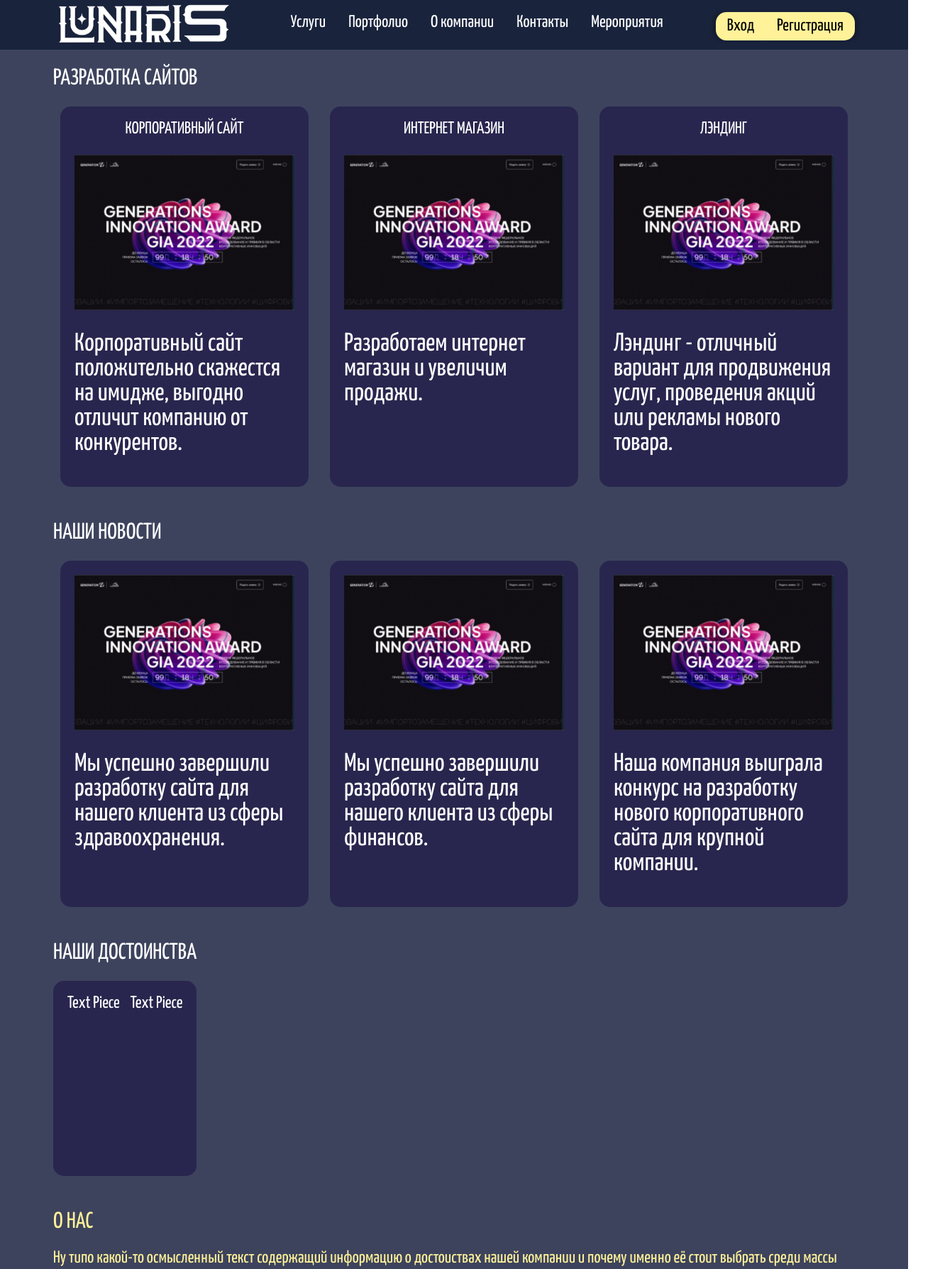
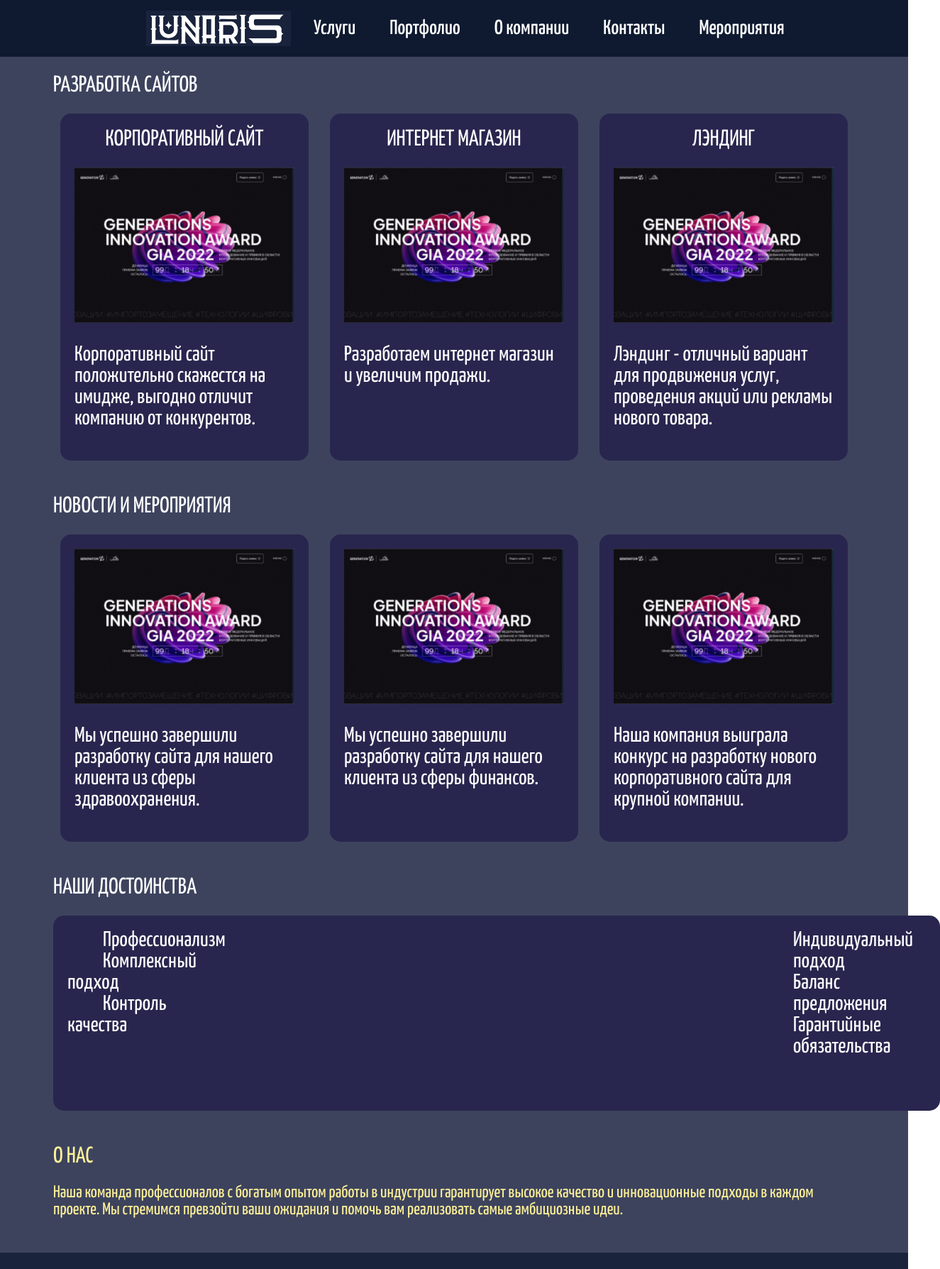
Before and after one commit to 4Bul04kka/client, a React (Create React App) app: page / in a window 1280 px wide. Shown: the top 1788 px of the page at 71% size, 1325 px wide, since content can reach past the window. Built offline with nearby package versions, Linux system fonts and the light colour scheme.

Commit message:
here we go again

```diff
--- a/src/components/footer/Footer.jsx
+++ b/src/components/footer/Footer.jsx
@@ -8,6 +8,7 @@ function Footer() {
       <div className="container">
         <div className="footer_text">
           <p>Адрес: 394000, Россия, г. Воронеж, ул. Абсолютно Реальная 662 этаж, офис 288</p>
+          <p>Телефон: +7-800-555-35-35</p>
         </div>
         <div className="footer_logo">
           <img src={logo} alt="Logo" className="footer-logo" />
--- a/src/components/footer/footer.css
+++ b/src/components/footer/footer.css
@@ -14,7 +14,7 @@
 }
 
 .footer_text {
-  font-size: 0.875rem;
+  font-size: 1.6rem;
 }
 
 .footer-logo {
--- a/src/components/header/header.css
+++ b/src/components/header/header.css
@@ -1,75 +1,42 @@
 .header {
-  background-color: #19233c;
+  background-color: #0f1a30;
   color: #fff;
   width: 100%;
-  height: 70px;
+  height: 80px; /* Ensure this matches the Figma model height */
+  display: flex;
+  align-items: center;
+  justify-content: space-between;
+  padding: 0 2rem; /* Adds padding to the sides */
 }
 
-.container {
-  max-width: 1575px;
-  padding: 0 75px;
-  margin: 0 auto;
-}
-
-.header-logo {
-  height: 4rem;
-}
-
-.header-button:hover {
-  background-color: #fff;
+.header-logo img {
+  height: 50px; /* Make the logo smaller */
+  margin: 10px 2rem; /* Adds space above and below the logo */
 }
 
 .header-nav-list {
   list-style: none;
   display: flex;
-  justify-content: space-around;
   align-items: center;
+  margin: 0;
+  padding: 0;
+  gap: 3rem; /* Adjust spacing between nav items */
 }
 
 .header-nav-link {
-  color: #fff;
+  color: #ffffff;
   text-decoration: none;
-  height: 100%;
-  padding: 0.6rem 1rem;
-  font-size: 1.5rem; /* You can adjust the font size if needed */
-  align-items: stretch;
+  font-size: 1.8rem; /* Increased font size for nav links */
+  font-weight: 500;
   transition: color 0.3s ease;
 }
-.header-nav li.active{
-  background-color: #41403f;
-}
 
-.header-nav-link:hover {
-  color: #fff299;
+.header-nav-link:hover,
+.header-nav li.active .header-nav-link {
+  color: #ffffff;
+  border-bottom: 2px solid #fff299; /* Underline on hover and active state */
 }
 
 .header-buttons-container {
-  display: flex;
-  align-items: center;
+  display: none; /* Buttons are no longer needed */
 }
-
-/* Update the header-button class to set a fixed width */
-.header-button {
-  background-color: #fff299;
-  color: #070606;
-  padding: 0.5rem 1rem;
-  margin-top: 0.6rem;
-  cursor: pointer;
-  transition: background-color 0.3s ease;
-  width: 100%; /* Add this to make both buttons the same size */
-  font-size: 1.5rem;
-  white-space: nowrap; /* Prevents text from wrapping to the next line */
-  text-align: center;
-}
-
-.header-button:first-child {
-  border-top-left-radius: 15px;
-  border-bottom-left-radius: 15px;
-  box-shadow: -5px 0px 5px rgba(0, 0, 0, 0.2); /* Add a subtle shadow for the carved effect */
-}
-
-.header-button:last-child {
-  border-top-right-radius: 15px;
-  border-bottom-right-radius: 15px;
-  box-shadow: 5px 0px 5px rgba(0, 0, 0, 0.2); /* Add a subtle shadow for the carved effect */
-}
--- a/src/components/homepage/Homepage.jsx
+++ b/src/components/homepage/Homepage.jsx
@@ -52,7 +52,7 @@ function News_block() {
     <div className="body">
       <div className="container">
         <div className="block">
-          <h2 className="block-header">НАШИ НОВОСТИ</h2>
+          <h2 className="block-header">Новости и мероприятия</h2>
           <ul className="block-row">
             <li className="block-item">
               <a href="#!">
@@ -95,16 +95,26 @@ function Pluses() {
         <div className="block">
           <h2 className="block-header">НАШИ ДОСТОИНСТВА</h2>
           <div className="block-table">
-            <div className="block-table-row">
-              {/* Repeat the following div for each of the three text pieces in the first row */}
-              <div className="block-table-cell">
-                <p className="block-table-text">Text Piece</p>
+            <div className="block-table-column">
+              <div className="block-table-cell1">
+                <p className="block-table-text">Профессионализм</p>
+              </div>
+              <div className="block-table-cell1">
+                <p className="block-table-text">Комплексный подход</p>
+              </div>
+              <div className="block-table-cell1">
+                <p className="block-table-text">Контроль качества</p>
               </div>
             </div>
-            <div className="block-table-row">
-              {/* Repeat the following div for each of the three text pieces in the second row */}
-              <div className="block-table-cell">
-                <p className="block-table-text">Text Piece</p>
+            <div className="block-table-column">
+              <div className="block-table-cell2">
+                <p className="block-table-text">Индивидуальный подход</p>
+              </div>
+              <div className="block-table-cell2">
+                <p className="block-table-text">Баланс предложения</p>
+              </div>
+              <div className="block-table-cell2">
+                <p className="block-table-text">Гарантийные обязательства</p>
               </div>
             </div>
           </div>
@@ -122,9 +132,8 @@ function About_us() {
           <h2 className="about-us-header">О НАС</h2>
           <div>
             <p className="about-us-text">
-              Ну типо какой-то осмысленный текст содержащий информацию о
-              достоиствах нашей компании и почему именно её стоит выбрать среди
-              массы конкурентов.
+            Наша команда профессионалов с богатым опытом работы в индустрии гарантирует высокое качество и инновационные подходы в каждом проекте.
+            Мы стремимся превзойти ваши ожидания и помочь вам реализовать самые амбициозные идеи.
             </p>
           </div>
         </div>
--- a/src/components/homepage/homepage_body.css
+++ b/src/components/homepage/homepage_body.css
@@ -29,18 +29,18 @@
 .block-item {
   padding: 20px;
   border-radius: 15px;
-  font-size: 1.5rem;
+  font-size: 1.25rem;
   width: calc(33.333% - 20px);
   text-align: center;
 
   color: #fff;
   background-color: #28264e;
 }
-.block-item h2{
+.block-item h2 {
+  font-size: 2rem;
   text-transform: uppercase;
   margin-bottom: 24px;
 }
-
 .block-item a {
   display: block;
   text-decoration: none;
@@ -58,33 +58,40 @@
 .block-text {
   color: #fff;
 }
-.block-table{
-
-  max-width: 1200px;
+.block-table {
+  max-width: 100%;
+  width: 100%;
 
   height: 275px;
   border-radius: 15px;
-  background: #28264E;
+  background: #28264e;
 
   display: flex;
   justify-content: space-between;
   padding: 20px;
+  color: #fff;
+  font-size: 1.25rem;
+}
+
+.block-table-cell1 p {
+  display: inline;
+  padding-left: 50px;
+  padding-right: 800px;
 
 }
-.block-table-text {
-  color: #fff;
+.block-table-cell2 p {
+  display: inline;
+  padding-right: 50px;
+
 }
-.block-table-cell{
-  display: inline;
-}
-.about-us-header{
-  color:#FFF299 ;
+.about-us-header {
+  color: #fff299;
   margin-bottom: 24px;
   margin-top: 24px;
   font-size: 2rem;
   text-transform: uppercase;
 }
-.about-us-text{
-  color:#FFF299 ;
+.about-us-text {
+  color: #fff299;
   font-size: 1.5rem;
 }
```
